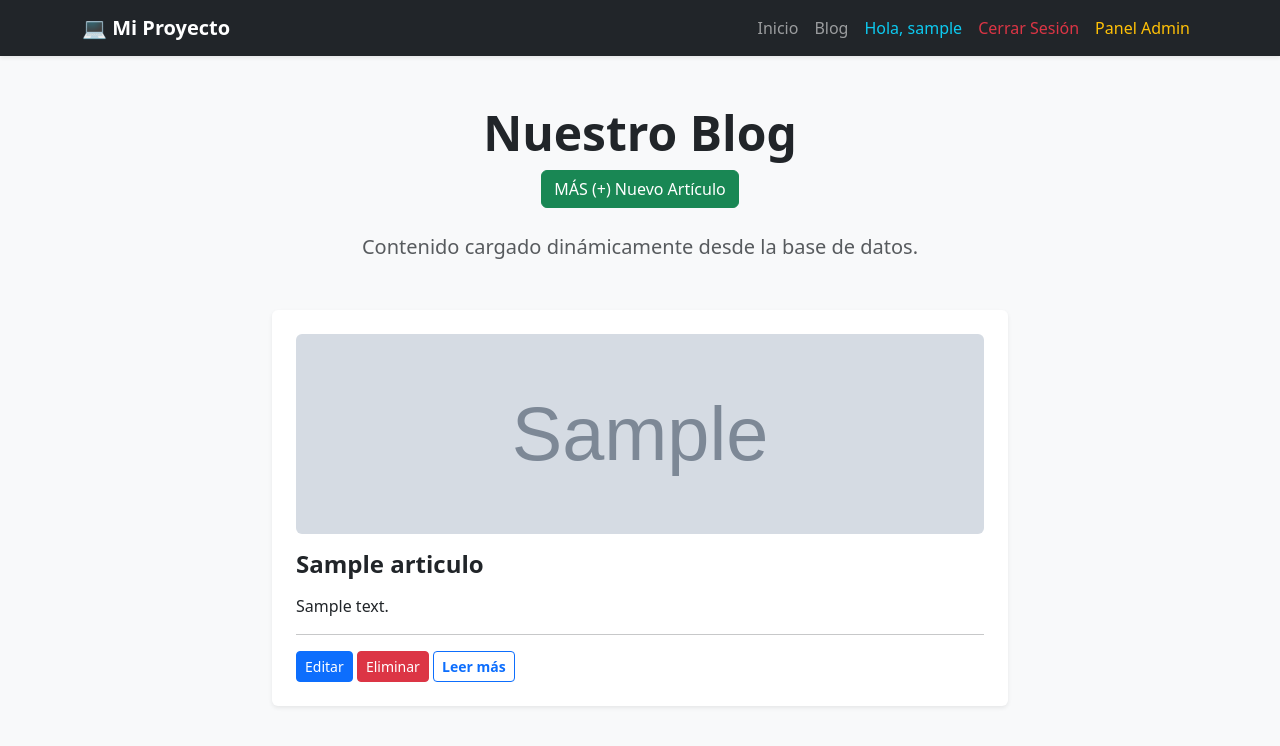
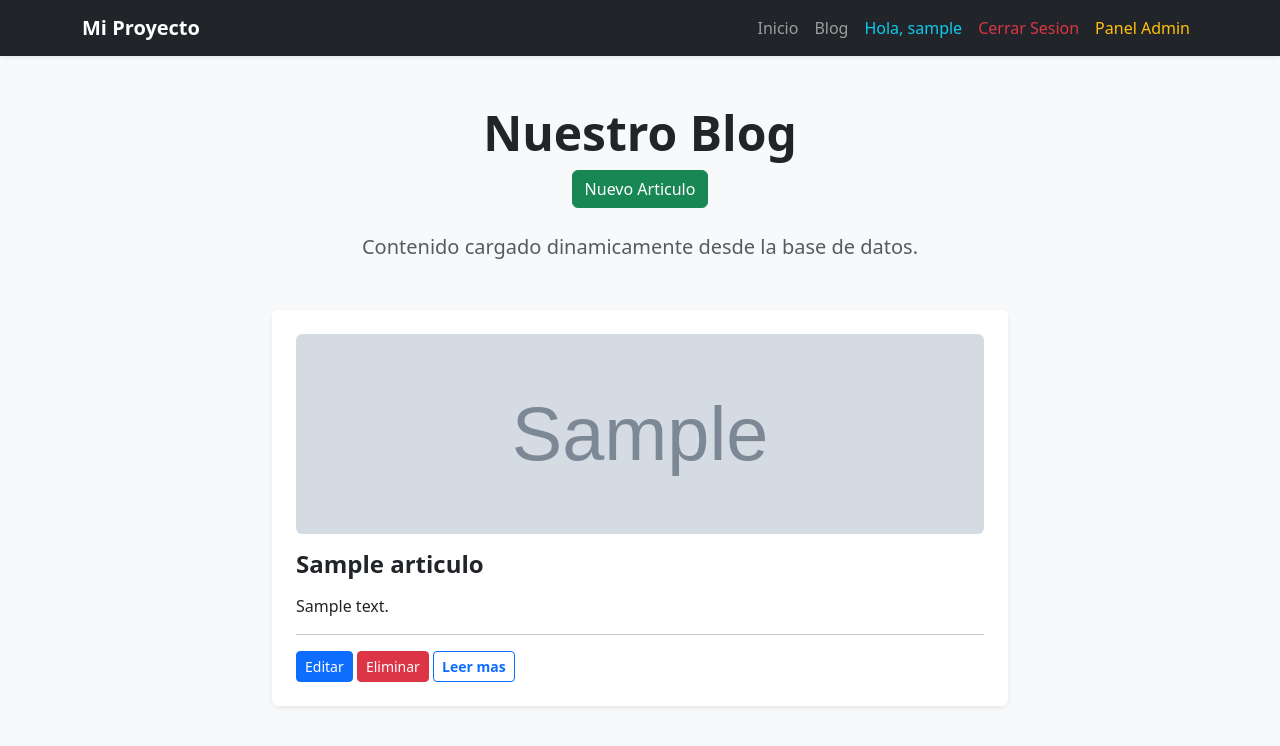
Before and after one commit to Lucasaruza17/blog-django, a Django app: page /blog/ in a window 1280 px wide. Shown: the top 746 px of the page. Run offline with Django 5.2, Linux system fonts and the light colour scheme; a user stored in the database is signed in; tables that the repository leaves empty hold one stand-in row (values such as "Sample post"); grey boxes marked "Sample" are stand-in pictures.

Commit message:
cambios xd

```diff
--- a/blog/templates/blog/lista_articulos.html
+++ b/blog/templates/blog/lista_articulos.html
@@ -3,8 +3,8 @@
 {% block content %}
 <div class="text-center mb-5">
     <h1 class="display-5 fw-bold">Nuestro Blog</h1>
-    <a href="{% url 'crear_articulo' %}" class="btn btn-success mb-4">MÁS (+) Nuevo Artículo</a>
-    <p class="lead text-muted">Contenido cargado dinámicamente desde la base de datos.</p>
+    <a href="{% url 'crear_articulo' %}" class="btn btn-success mb-4">Nuevo Articulo</a>
+    <p class="lead text-muted">Contenido cargado dinamicamente desde la base de datos.</p>
 </div>
 
 <div class="row justify-content-center">
@@ -21,12 +21,12 @@
                 <hr>
                 <a href="{% url 'editar_articulo' articulo.id %}" class="btn btn-sm btn-primary">Editar</a>
                 <a href="{% url 'eliminar_articulo' articulo.id %}" class="btn btn-sm btn-danger">Eliminar</a>
-                <a href="#" class="btn btn-outline-primary btn-sm fw-bold">Leer más</a>
+                <a href="#" class="btn btn-outline-primary btn-sm fw-bold">Leer mas</a>
             </div>
         </div>
         {% empty %}
         <div class="alert alert-info text-center shadow-sm">
-            Aún no hay artículos. Ve al <a href="/admin/" class="alert-link">Panel de Administración</a> para crear el primero.
+            Aun no hay articulos. Ve al <a href="/admin/" class="alert-link">Panel de Administracion</a> para crear el primero.
         </div>
         {% endfor %}
 
--- a/core/templates/core/base.html
+++ b/core/templates/core/base.html
@@ -10,7 +10,7 @@
 
     <nav class="navbar navbar-expand-lg navbar-dark bg-dark mb-5 shadow-sm">
         <div class="container">
-            <a class="navbar-brand fw-bold" href="{% url 'inicio' %}">💻 Mi Proyecto</a>
+            <a class="navbar-brand fw-bold" href="{% url 'inicio' %}">Mi Proyecto</a>
             <div class="collapse navbar-collapse">
                 <ul class="navbar-nav ms-auto">
                     <li class="nav-item"><a class="nav-link" href="{% url 'inicio' %}">Inicio</a></li>
@@ -20,7 +20,7 @@
                         <li class="nav-item">
                             <form method="post" action="{% url 'logout' %}" class="d-inline">
                                 {% csrf_token %}
-                                <button type="submit" class="btn btn-link nav-link text-danger">Cerrar Sesión</button>
+                                <button type="submit" class="btn btn-link nav-link text-danger">Cerrar Sesion</button>
                             </form>
                         </li>
                     {% else %}
--- a/core/templates/core/inicio.html
+++ b/core/templates/core/inicio.html
@@ -3,9 +3,9 @@
 {% block content %}
 <div class="p-5 mb-4 bg-white rounded-3 shadow border text-center">
     <div class="container-fluid py-5">
-        <h1 class="display-4 fw-bold text-primary">¡Bienvenido a mi proyecto!</h1>
+        <h1 class="display-4 fw-bold text-primary">Bienvenido a mi proyecto</h1>
         <p class="col-md-8 mx-auto fs-5 text-muted mt-3">
-            Esta es la página de inicio (root) del primer trabajo práctico. Todo está conectado y funcionando a la perfección.
+            Esta es la pagina de inicio (root) del primer trabajo practico. Todo esta conectado y funcionando a la perfeccion.
         </p>
         <a href="{% url 'blog' %}" class="btn btn-primary btn-lg mt-4 px-5 shadow-sm">Entrar al Blog</a>
     </div>
--- a/core/templates/core/login.html
+++ b/core/templates/core/login.html
@@ -4,7 +4,7 @@
     <div class="col-md-5">
         <div class="card shadow">
             <div class="card-body">
-                <h2 class="text-center mb-4">Iniciar Sesión</h2>
+                <h2 class="text-center mb-4">Iniciar Sesion</h2>
                 <form method="POST">
                     {% csrf_token %}
                     {{ form.as_p }}
--- a/mi_proyecto/settings.py
+++ b/mi_proyecto/settings.py
@@ -104,14 +104,13 @@ AUTH_PASSWORD_VALIDATORS = [
 # Internationalization
 # https://docs.djangoproject.com/en/6.0/topics/i18n/
 
-LANGUAGE_CODE = 'en-us'
+LANGUAGE_CODE = 'es-ar'
 
-TIME_ZONE = 'UTC'
+TIME_ZONE = 'America/Argentina/Cordoba'
 
 USE_I18N = True
 
 USE_TZ = True
-
 
 # Static files (CSS, JavaScript, Images)
 # https://docs.djangoproject.com/en/6.0/howto/static-files/
```
